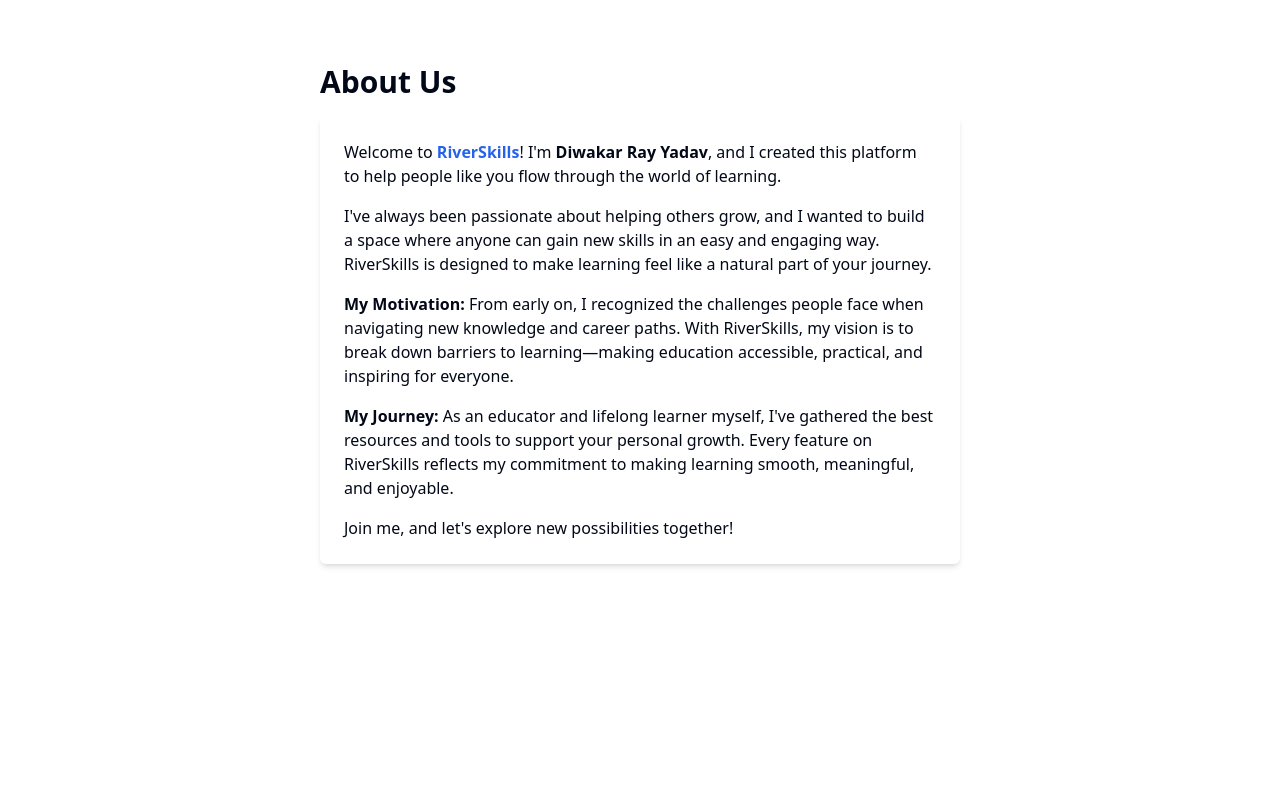
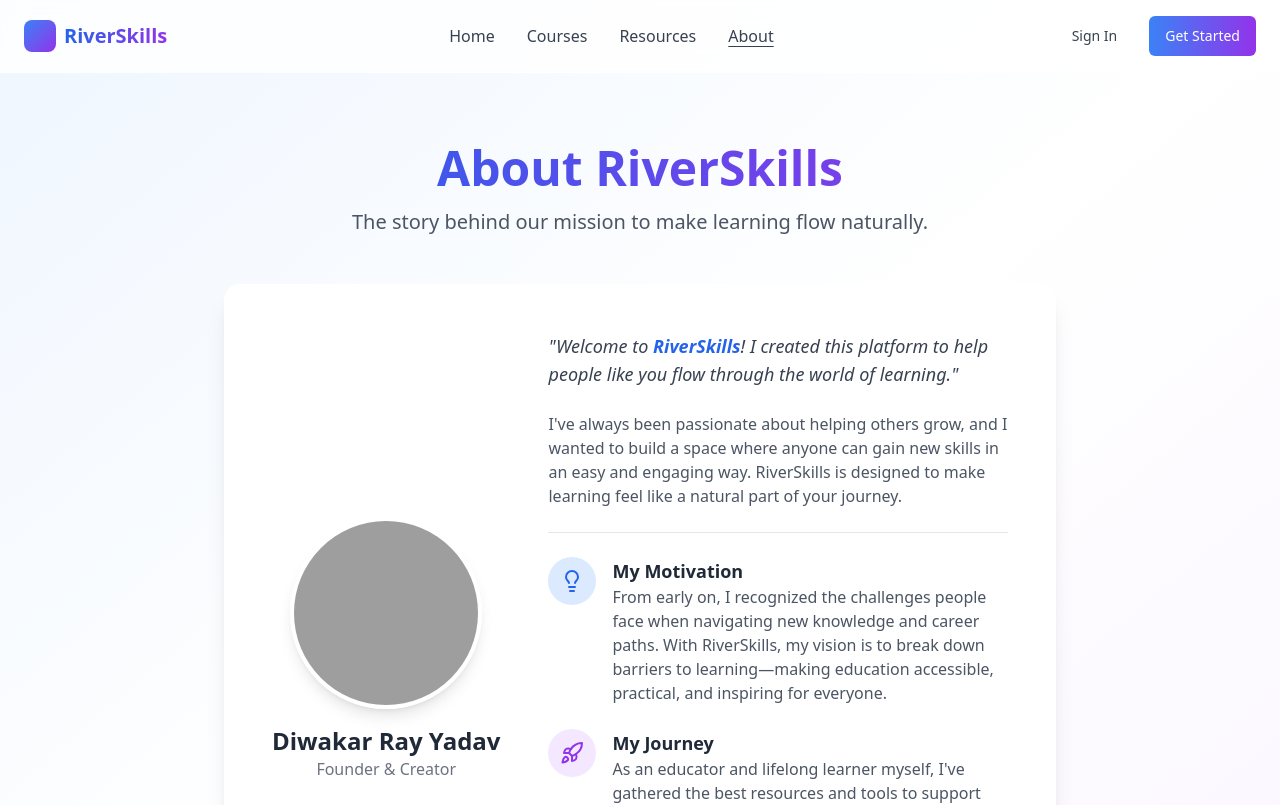
Before and after one commit to Diwak4r/eduhub, a React (Vite) app: page /about in a window 1280 px wide. Shown: the top 805 px of the page. Built offline with nearby package versions, Linux system fonts and the light colour scheme; grey boxes are pictures that could not be loaded.

Commit message:
Refactor: Apply Courses page styling to other pages
Apply the Courses page's clean, modern design and user-friendly layout to the Resources and About Us pages.

```diff
--- a/src/components/SearchBar.tsx
+++ b/src/components/SearchBar.tsx
@@ -1,20 +1,23 @@
 
 import { Input } from "@/components/ui/input";
+import { Search } from "lucide-react";
 
 type Props = {
   value: string;
   onChange: (val: string) => void;
   placeholder?: string;
+  className?: string;
 };
 
-export default function SearchBar({ value, onChange, placeholder }: Props) {
+export default function SearchBar({ value, onChange, placeholder, className }: Props) {
   return (
-    <div className="mb-4">
+    <div className={`relative w-full ${className || ''}`}>
+      <Search className="absolute left-5 top-1/2 -translate-y-1/2 text-gray-400 h-5 w-5 pointer-events-none" />
       <Input
         type="search"
-        className="w-full max-w-xl"
+        className="w-full pl-14 pr-4 py-3 text-md rounded-full border-gray-200 focus:border-blue-500 shadow-lg border-2"
         value={value}
-        onChange={e => onChange(e.target.value)}
+        onChange={(e) => onChange(e.target.value)}
         placeholder={placeholder}
         aria-label={placeholder || "Search"}
       />
--- a/src/pages/About.tsx
+++ b/src/pages/About.tsx
@@ -1,25 +1,70 @@
+
+import Header from "@/components/Header";
+import { Avatar, AvatarFallback, AvatarImage } from "@/components/ui/avatar";
+import { Lightbulb, Rocket } from "lucide-react";
 
 export default function About() {
   return (
-    <div className="container mx-auto max-w-2xl px-4 py-16">
-      <h1 className="text-3xl font-bold mb-4">About Us</h1>
-      <div className="bg-white rounded-md shadow-md p-6">
-        <p className="mb-4">
-          Welcome to <span className="font-bold text-blue-600">RiverSkills</span>! I'm <span className="font-semibold">Diwakar Ray Yadav</span>, and I created this platform to help people like you flow through the world of learning.
+    <div className="min-h-screen bg-gradient-to-br from-blue-50 via-white to-purple-50">
+      <Header />
+      <main className="pt-20">
+        <section className="py-16 px-6">
+          <div className="container mx-auto max-w-4xl text-center">
+            <h1 className="text-5xl font-bold bg-gradient-to-r from-blue-600 to-purple-600 bg-clip-text text-transparent mb-4 animate-fade-in-up">
+              About RiverSkills
+            </h1>
+            <p className="text-xl text-gray-600 mb-12 max-w-3xl mx-auto animate-fade-in-up" style={{ animationDelay: '0.2s' }}>
+              The story behind our mission to make learning flow naturally.
             </p>
-        <p className="mb-4">
+
+            <div className="bg-white rounded-2xl shadow-xl p-8 md:p-12 text-left flex flex-col md:flex-row items-center gap-8 md:gap-12 animate-fade-in-up" style={{ animationDelay: '0.4s' }}>
+              <div className="flex-shrink-0 text-center">
+                <Avatar className="w-32 h-32 md:w-48 md:h-48 border-4 border-white shadow-lg mx-auto">
+                  <AvatarImage src="/placeholder.svg" alt="Diwakar Ray Yadav" />
+                  <AvatarFallback>DRY</AvatarFallback>
+                </Avatar>
+                <h2 className="text-2xl font-bold text-gray-800 mt-4">Diwakar Ray Yadav</h2>
+                <p className="text-gray-500">Founder & Creator</p>
+              </div>
+              <div className="flex-grow">
+                <p className="text-lg text-gray-700 mb-6 italic">
+                  "Welcome to <span className="font-bold text-blue-600">RiverSkills</span>! I created this platform to help people like you flow through the world of learning."
+                </p>
+                <p className="text-gray-600 mb-6">
                   I've always been passionate about helping others grow, and I wanted to build a space where anyone can gain new skills in an easy and engaging way. RiverSkills is designed to make learning feel like a natural part of your journey.
                 </p>
-        <p className="mb-4">
-          <span className="font-semibold">My Motivation:</span> From early on, I recognized the challenges people face when navigating new knowledge and career paths. With RiverSkills, my vision is to break down barriers to learning—making education accessible, practical, and inspiring for everyone.
+                <div className="space-y-6 border-t border-gray-200 pt-6">
+                  <div className="flex items-start gap-4">
+                    <div className="bg-blue-100 text-blue-600 p-3 rounded-full flex-shrink-0">
+                      <Lightbulb className="w-6 h-6" />
+                    </div>
+                    <div>
+                      <h3 className="font-semibold text-lg text-gray-800">My Motivation</h3>
+                      <p className="text-gray-600">
+                        From early on, I recognized the challenges people face when navigating new knowledge and career paths. With RiverSkills, my vision is to break down barriers to learning—making education accessible, practical, and inspiring for everyone.
                       </p>
-        <p className="mb-4">
-          <span className="font-semibold">My Journey:</span> As an educator and lifelong learner myself, I've gathered the best resources and tools to support your personal growth. Every feature on RiverSkills reflects my commitment to making learning smooth, meaningful, and enjoyable.
+                    </div>
+                  </div>
+                  <div className="flex items-start gap-4">
+                    <div className="bg-purple-100 text-purple-600 p-3 rounded-full flex-shrink-0">
+                      <Rocket className="w-6 h-6" />
+                    </div>
+                    <div>
+                      <h3 className="font-semibold text-lg text-gray-800">My Journey</h3>
+                      <p className="text-gray-600">
+                        As an educator and lifelong learner myself, I've gathered the best resources and tools to support your personal growth. Every feature on RiverSkills reflects my commitment to making learning smooth, meaningful, and enjoyable.
                       </p>
-        <p>
+                    </div>
+                  </div>
+                </div>
+                <p className="mt-8 text-lg font-semibold text-gray-800 text-center md:text-right">
                   Join me, and let's explore new possibilities together!
                 </p>
               </div>
             </div>
+          </div>
+        </section>
+      </main>
+    </div>
   );
 }
--- a/src/pages/Resources.tsx
+++ b/src/pages/Resources.tsx
@@ -1,6 +1,9 @@
 
 import { useState } from "react";
+import Header from "@/components/Header";
 import SearchBar from "@/components/SearchBar";
+import { Card, CardContent } from "@/components/ui/card";
+import { BookOpen, Code, Wrench } from "lucide-react";
 
 const mockResources = [
   {
@@ -26,6 +29,12 @@ const mockResources = [
   },
 ];
 
+const sectionIcons: { [key: string]: React.ReactNode } = {
+  Articles: <BookOpen className="h-6 w-6 text-blue-500" />,
+  Tutorials: <Code className="h-6 w-6 text-purple-500" />,
+  Tools: <Wrench className="h-6 w-6 text-green-500" />,
+};
+
 export default function Resources() {
   const [search, setSearch] = useState("");
   const filteredSections = mockResources.map(({ section, items }) => ({
@@ -38,32 +47,62 @@ export default function Resources() {
   }));
 
   return (
-    <div className="container mx-auto max-w-3xl px-4 py-12">
-      <h1 className="text-3xl font-bold mb-2">Resources</h1>
-      <p className="mb-8 text-gray-600">Browse curated articles, tutorials, and tools to accelerate your learning journey.</p>
-      <SearchBar value={search} onChange={setSearch} placeholder="Search resources..." />
+    <div className="min-h-screen bg-gradient-to-br from-blue-50 via-white to-purple-50">
+      <Header />
+      <main className="pt-20">
+        <section className="py-16 px-6">
+          <div className="container mx-auto max-w-4xl text-center">
+            <h1 className="text-5xl font-bold bg-gradient-to-r from-blue-600 to-purple-600 bg-clip-text text-transparent mb-4 animate-fade-in-up">
+              Learning Resources
+            </h1>
+            <p className="text-xl text-gray-600 mb-8 max-w-3xl mx-auto animate-fade-in-up" style={{ animationDelay: '0.2s' }}>
+              Browse curated articles, tutorials, and tools to accelerate your learning journey.
+            </p>
+            <div className="max-w-2xl mx-auto animate-fade-in-up" style={{ animationDelay: '0.4s' }}>
+              <SearchBar value={search} onChange={setSearch} placeholder="Search for articles, tutorials, tools..." />
+            </div>
+          </div>
+        </section>
 
-      <div className="mt-6 space-y-10">
+        <section className="pb-16 px-6">
+          <div className="container mx-auto max-w-5xl">
+            <div className="space-y-12">
               {filteredSections.map(
                 ({ section, items }) =>
                   items.length > 0 && (
-              <div key={section}>
-                <h2 className="text-xl font-semibold mb-4">{section}</h2>
-                <ul className="space-y-4">
-                  {items.map((item) => (
-                    <li key={item.title} className="p-4 bg-white rounded-lg shadow-sm border">
-                      <h3 className="font-semibold">{item.title}</h3>
-                      <p className="text-gray-500">{item.description}</p>
-                    </li>
+                    <div key={section} className="animate-fade-in-up" style={{ animationDelay: '0.6s' }}>
+                      <div className="flex items-center gap-4 mb-6">
+                        <div className="p-3 bg-white rounded-xl shadow-md">
+                          {sectionIcons[section]}
+                        </div>
+                        <h2 className="text-3xl font-bold text-gray-800">{section}</h2>
+                      </div>
+                      <div className="grid grid-cols-1 md:grid-cols-2 gap-6">
+                        {items.map((item, index) => (
+                          <Card key={item.title} className="group cursor-pointer transition-all duration-300 hover:shadow-xl hover:-translate-y-1.5 bg-white/80 backdrop-blur-sm border-0 animate-fade-in-up" style={{ animationDelay: `${0.7 + index * 0.1}s` }}>
+                            <CardContent className="p-6">
+                              <h3 className="text-lg font-semibold text-gray-900 group-hover:text-blue-600 transition-colors">
+                                {item.title}
+                              </h3>
+                              <p className="text-gray-600 mt-2">{item.description}</p>
+                            </CardContent>
+                          </Card>
                         ))}
-                </ul>
+                      </div>
                     </div>
                   )
               )}
               {filteredSections.every((s) => s.items.length === 0) && (
-          <div className="text-gray-400 text-center py-12">No resources found.</div>
+                <div className="text-center py-16 bg-white/50 rounded-lg shadow-sm">
+                  <div className="text-gray-400 text-6xl mb-4">🔍</div>
+                  <h3 className="text-2xl font-semibold text-gray-600 mb-2">No resources found</h3>
+                  <p className="text-gray-500">Try adjusting your search terms.</p>
+                </div>
               )}
             </div>
           </div>
+        </section>
+      </main>
+    </div>
   );
 }
```
Lines whose indentation alone changed are shown as unchanged.
